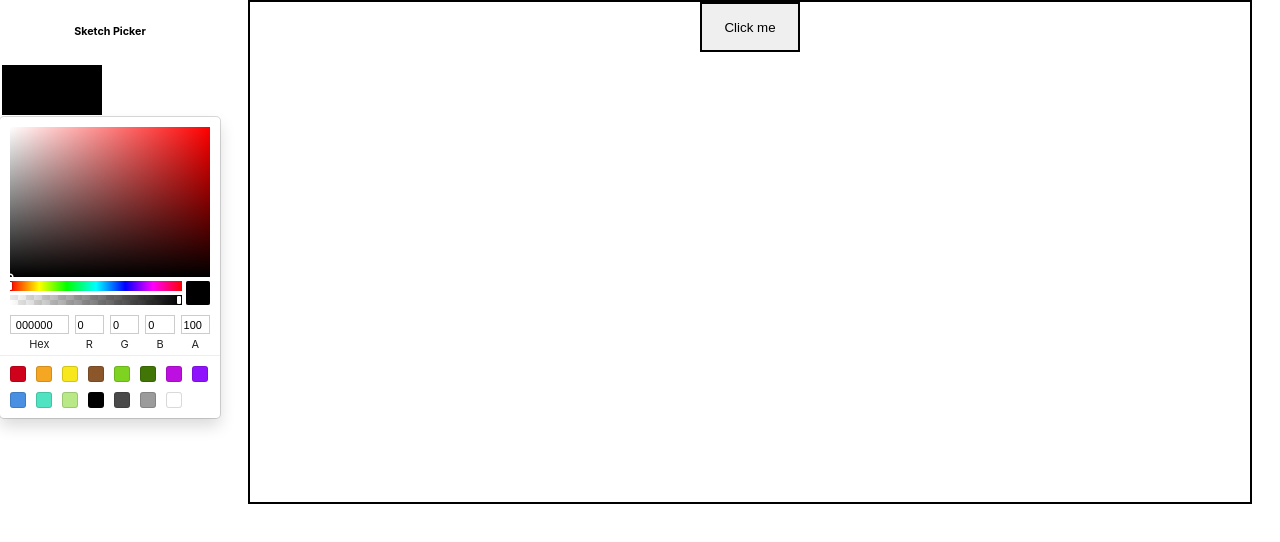
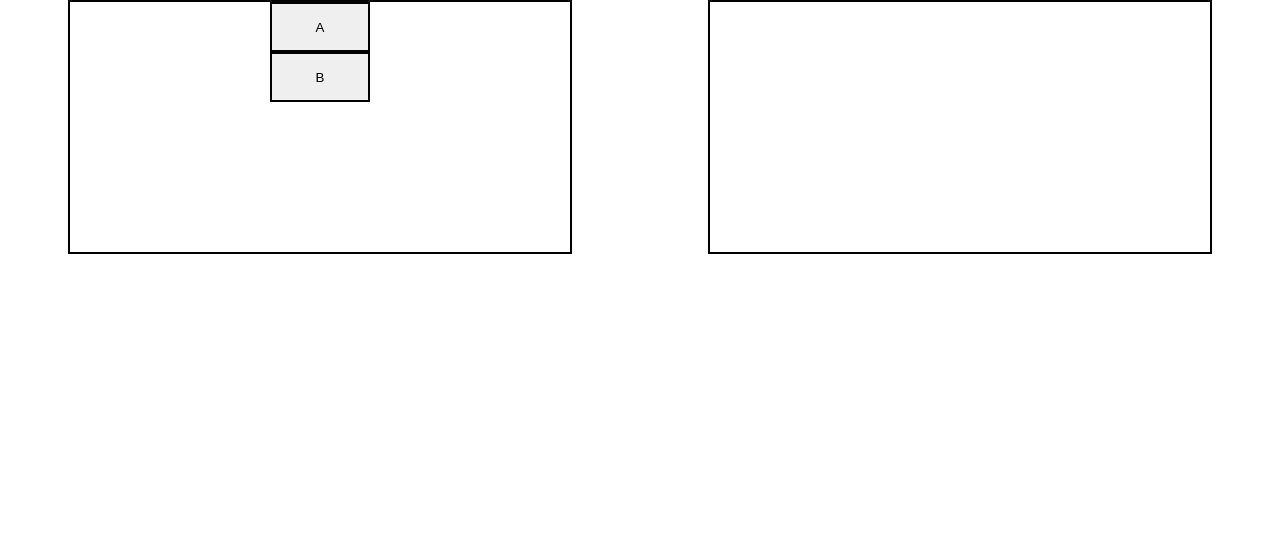
Before and after one commit to LeaScetbon/FullStackProject4, a React (Create React App) app: page / in a window 1280 px wide. Shown: the top 542 px of the page. Built offline with nearby package versions, Linux system fonts and the light colour scheme.

Commit message:
button screen

```diff
--- a/src/App.js
+++ b/src/App.js
@@ -1,17 +1,27 @@
 import './App.css';
 import Keyboard from './keyboard';
-import Color from './color';
-import Button from './button';
+import React from 'react';
+import Screen from './screen';
+export class App extends React.Component {
+  state = {
+    screen : null
+  };
 
-function App() {
+  handleClick = content => {
+    this.setState({screen: content} );
+  };
 
-  return (
-    <div id="App" className="App" style={{ display: "flex", justifyContent: "space-around" }}>
-     <Color/>
-     <Keyboard/>
-    </div>
+  render(){
+    return (
+      <div id="App" className="App" style={{ display: "flex", justifyContent: "space-around" }}>
+       {/* <Color/> */}
+       <Keyboard/>
+       <Screen/>
+      </div>
 
-  );
+    );
+  }
+
 }
 
 export default App;
--- a/src/button.js
+++ b/src/button.js
@@ -1,28 +1,36 @@
 import React from "react";
-//import "./Button.css";
+import  ReactDOM  from "react-dom";
 import './App.css';
+import PropTypes from "prop-types";
 
-function Button (props) {
 
-   const alertName = (c) => {
-    alert(c);
+export class Button extends React.Component {
+  static propTypes = {
+    content: PropTypes.string,
+    clickHandler: PropTypes.func,
   };
 
-    return (
-      <div className="buttonClass">
 
-         <button style={{border: 'solid 2px black ', width:'100px', height:'50px', margin:'auto' }} onClick={alertName(props.content)}> Click me</button>
-        {}
-      </div>
-    );
+  handleClick = () => {
+
+    ReactDOM.render(this.props.content, document.getElementById('Screen'));
+
+    //this.props.clickHandler();
+    //window.print();
+  };
+
+
+render(){return (
+  <div className="buttonClass">
+
+     <button style={{border: 'solid 2px black ', width:'100px', height:'50px', margin:'auto' }} onClick={this.handleClick}>{this.props.content}</button>
+    {}
+  </div>
+);}
+
   }
 
 
-//ReactDOM.render(<Button />, document.getElementById('keyboard'));
-function handleClick ()  {
-    // this.props.clickHandler(this.props.name);
-    console.log('w')
-  };
 
 /*function button_func(letter){
     let text=document.getElementById('screen').innerHTML;
--- a/src/color.js
+++ b/src/color.js
@@ -1,40 +1,49 @@
-import { SketchPicker, BlockPicker } from "react-color";
-import { useState } from "react";
+// // import { SketchPicker, BlockPicker } from "react-color";
+// import { useState } from "react";
+// import React from "react";
+// export class Color extends React.Component {
+//     //creating state to store our color and also set color using onChange event for sketch picker
+//     constructor(props){
+//         super(props);
+//         this.state = {
+//             r: "0",
+//             g: "0",
+//             b: "0",
+//             a: "100",
 
-function Color() {
-    //creating state to store our color and also set color using onChange event for sketch picker
-    const [sketchPickerColor, setSketchPickerColor] = useState({
-      r: "0",
-      g: "0",
-      b: "0",
-      a: "100",
-    });
-    // destructuring rgba from state
-    const { r, g, b, a } = sketchPickerColor;
+//         }
 
-    return (
-
-        <div className="sketchpicker">
-          <h6>Sketch Picker</h6>
-          {/* Div to display the color  */}
-          <div style={{
-              backgroundColor: `rgba(${r},${g},${b},${a})`,
-              width: 100,
-              height: 50,
-              border: "2px solid white",
-            }}></div>
-
-          {/* Sketch Picker from react-color and handling color on onChange event */}
-          <SketchPicker
-            onChange={(color) => {
-              setSketchPickerColor(color.rgb);
-            }}
-            color={sketchPickerColor}/>
-        </div>
+//     }
 
 
 
-    );
-  }
+//     // destructuring rgba from state
 
-  export default Color;
+
+//    render(){
+//     const { r, g, b, a } = this.sketchPickerColor;
+//     return (
+
+//     <div className="sketchpicker">
+//       <h6>Sketch Picker</h6>
+//       {/* Div to display the color  */}
+//       <div style={{
+//           backgroundColor: `rgba(${r},${g},${b},${a})`,
+//           width: 100,
+//           height: 50,
+//           border: "2px solid white",
+//         }}></div>
+
+//       {/* Sketch Picker from react-color and handling color on onChange event */}
+//       <SketchPicker
+//         onChange={(color) => {
+//           setSketchPickerColor(color.rgb);
+//         }}
+//         color={sketchPickerColor}/>
+//     </div>
+//     );
+//     }
+
+// }
+
+//   export default Color;
--- a/src/keyboard.js
+++ b/src/keyboard.js
@@ -1,15 +1,25 @@
 import React from "react";
-
+import PropTypes from "prop-types";
 import './App.css';
 import Button from "./button";
 
-function Keyboard () {
+export class Keyboard extends React.Component {
+  static propTypes = {
+    clickHandler: PropTypes.func,
+  };
 
-return (
-      <div className="keyboardClass" style={{border: 'solid 2px black ', width:'1000px', height:'500px', margin:'auto' }} >
-       <Button content="A"/>
-      </div>
-    );
+  handleClick = content => {
+    this.props.clickHandler(content);
+  };
+
+render()
+{return (
+  <div className="keyboardClass" style={{border: 'solid 2px black ', width:'500px', height:'250px', marginTop:0 }} >
+   <Button content="A" clickHandler={this.handleClick} />
+   <Button content="B" clickHandler={this.handleClick} />
+  </div>
+);}
+
 
 }
 
--- /dev/null
+++ b/src/screen.js
@@ -0,0 +1,23 @@
+import './App.css';
+import Keyboard from './keyboard';
+import React from 'react';
+
+export class Screen extends React.Component {
+
+    constructor(props){
+        super(props);
+        this.state = {
+           text:[]
+
+        };
+
+    }
+    render()
+{return (
+  <div className="ScreenClass" id="Screen" style={{border: 'solid 2px black ', width:'500px', height:'250px', marginBottom:0}} >
+
+  </div>
+);}
+
+}
+export default Screen;
```
